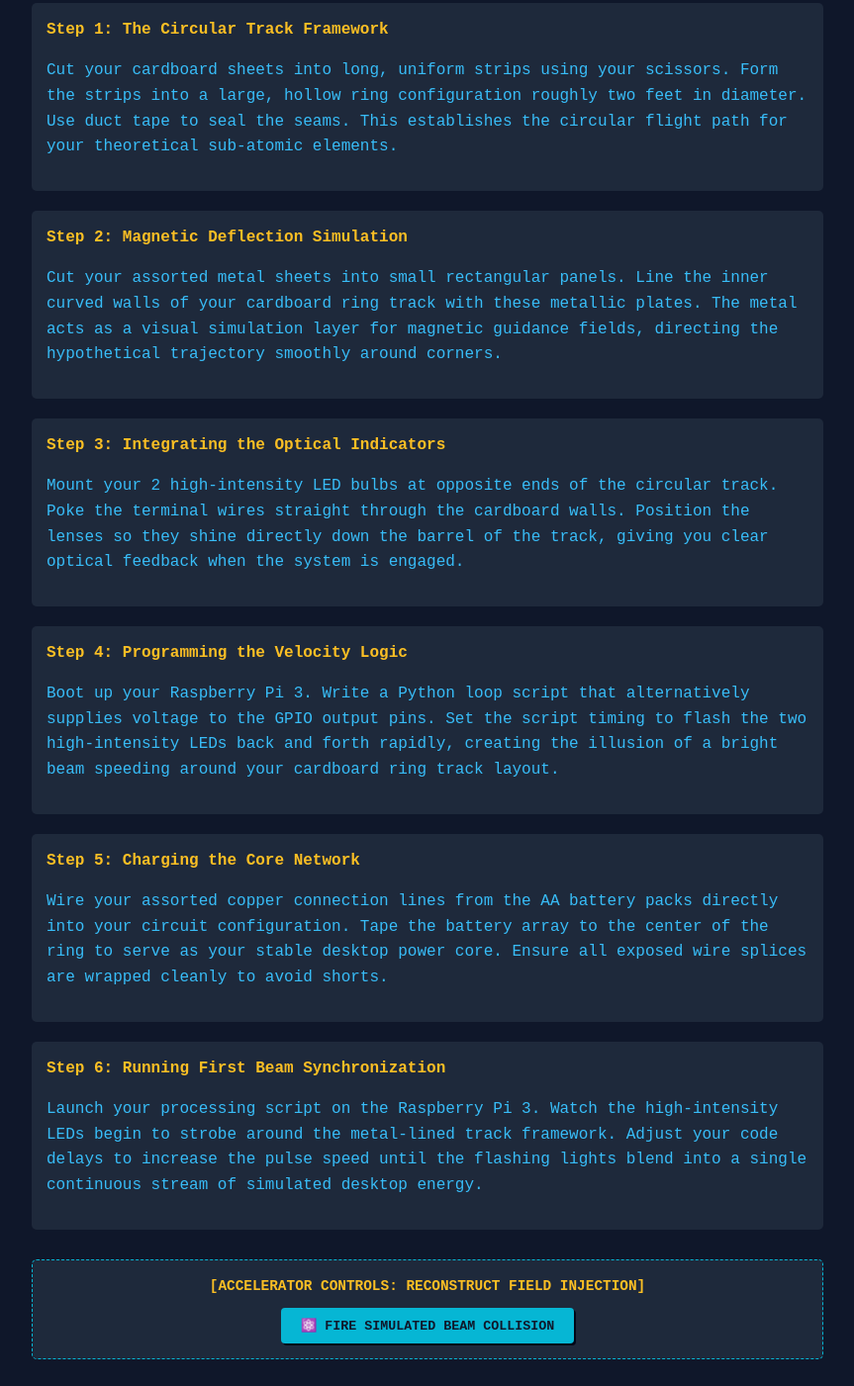
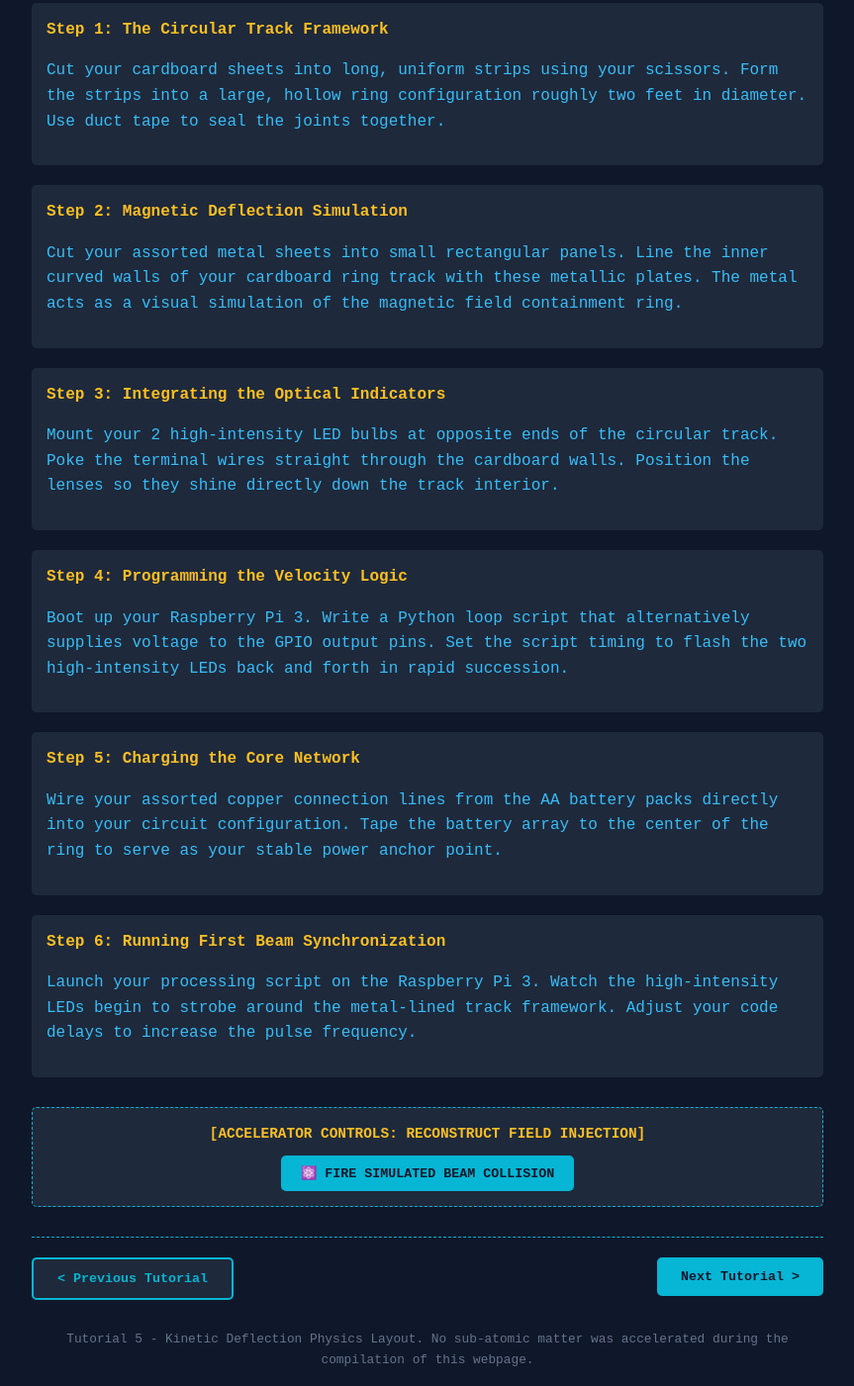
Before and after one commit to GreatGamesGuy67/DIY-tutorial-joke, a plain HTML site: page main/tut5.html in a window 1280 px wide. Shown: the part 693-2094 px from the top of the page at 99% size, without its empty margins (208-1071 px from the left). Drawn offline with Linux system fonts and the light colour scheme.

Commit message:
Add tutorial 6 to bootstrap.json and update tut5 navigation links

```diff
--- a/main/tut5.html
+++ b/main/tut5.html
@@ -85,7 +85,7 @@
     <h1>DIY Homemade Desktop Particle Accelerator</h1>
 
     <div class="warning-box">
-        PROJECT COMPLIANCE: Centralized kinetic velocity project. Sourcing standard cardboard chassis structures allows for flexible ring design without inducing localized structural collapse. Ensure battery terminals remain dry.
+        PROJECT COMPLIANCE: Centralized kinetic velocity project. Sourcing standard cardboard chassis structures allows for flexible ring design without inducing localized structural collapse. Ensure all LED wiring is insulated properly.
     </div>
 
     <h2>Required Inventory</h2>
@@ -105,38 +105,38 @@
 
     <div class="step">
         <div class="step-title">Step 1: The Circular Track Framework</div>
-        <p>Cut your cardboard sheets into long, uniform strips using your scissors. Form the strips into a large, hollow ring configuration roughly two feet in diameter. Use duct tape to seal the seams. This establishes the circular flight path for your theoretical sub-atomic elements.</p>
+        <p>Cut your cardboard sheets into long, uniform strips using your scissors. Form the strips into a large, hollow ring configuration roughly two feet in diameter. Use duct tape to seal the joints together.</p>
     </div>
 
     <div class="step">
         <div class="step-title">Step 2: Magnetic Deflection Simulation</div>
-        <p>Cut your assorted metal sheets into small rectangular panels. Line the inner curved walls of your cardboard ring track with these metallic plates. The metal acts as a visual simulation layer for magnetic guidance fields, directing the hypothetical trajectory smoothly around corners.</p>
+        <p>Cut your assorted metal sheets into small rectangular panels. Line the inner curved walls of your cardboard ring track with these metallic plates. The metal acts as a visual simulation of the magnetic field containment ring.</p>
     </div>
 
     <div class="step">
         <div class="step-title">Step 3: Integrating the Optical Indicators</div>
-        <p>Mount your 2 high-intensity LED bulbs at opposite ends of the circular track. Poke the terminal wires straight through the cardboard walls. Position the lenses so they shine directly down the barrel of the track, giving you clear optical feedback when the system is engaged.</p>
+        <p>Mount your 2 high-intensity LED bulbs at opposite ends of the circular track. Poke the terminal wires straight through the cardboard walls. Position the lenses so they shine directly down the track interior.</p>
     </div>
 
     <div class="step">
         <div class="step-title">Step 4: Programming the Velocity Logic</div>
-        <p>Boot up your Raspberry Pi 3. Write a Python loop script that alternatively supplies voltage to the GPIO output pins. Set the script timing to flash the two high-intensity LEDs back and forth rapidly, creating the illusion of a bright beam speeding around your cardboard ring track layout.</p>
+        <p>Boot up your Raspberry Pi 3. Write a Python loop script that alternatively supplies voltage to the GPIO output pins. Set the script timing to flash the two high-intensity LEDs back and forth in rapid succession.</p>
     </div>
 
     <div class="step">
         <div class="step-title">Step 5: Charging the Core Network</div>
-        <p>Wire your assorted copper connection lines from the AA battery packs directly into your circuit configuration. Tape the battery array to the center of the ring to serve as your stable desktop power core. Ensure all exposed wire splices are wrapped cleanly to avoid shorts.</p>
+        <p>Wire your assorted copper connection lines from the AA battery packs directly into your circuit configuration. Tape the battery array to the center of the ring to serve as your stable power anchor point.</p>
     </div>
 
     <div class="step">
         <div class="step-title">Step 6: Running First Beam Synchronization</div>
-        <p>Launch your processing script on the Raspberry Pi 3. Watch the high-intensity LEDs begin to strobe around the metal-lined track framework. Adjust your code delays to increase the pulse speed until the flashing lights blend into a single continuous stream of simulated desktop energy.</p>
+        <p>Launch your processing script on the Raspberry Pi 3. Watch the high-intensity LEDs begin to strobe around the metal-lined track framework. Adjust your code delays to increase the pulse frequency.</p>
     </div>
 
     <!-- Hardware Simulation Testing Area -->
     <div style="text-align: center; margin: 30px 0; padding: 15px; border: 1px dashed #06b6d4; background-color: #1e293b; border-radius: 5px;">
         <p style="margin: 0 0 10px 0; font-size: 0.9em; font-weight: bold; color: #fbbf24;">[ACCELERATOR CONTROLS: RECONSTRUCT FIELD INJECTION]</p>
-        <button onclick="fireParticleBeam()" style="background-color: #06b6d4; color: #0f172a; border: none; padding: 10px 20px; font-family: 'Courier New', monospace; font-weight: bold; border-radius: 4px; cursor: pointer; box-shadow: 2px 2px 0px #020617;">
+        <button onclick="fireParticleBeam()" style="background-color: #06b6d4; color: #0f172a; border: none; padding: 10px 20px; font-family: 'Courier New', monospace; font-weight: bold; border-radius: 5px; cursor: pointer;">
             ⚛️ FIRE SIMULATED BEAM COLLISION
         </button>
     </div>
@@ -150,7 +150,11 @@
             </button>
         </a>
 
-        <div style="width: 150px;"></div> <!-- Terminal page end placeholder node -->
+        <a href="tut6.html" style="text-decoration: none;">
+            <button type="button" style="background-color: #06b6d4; color: #0f172a; border: none; padding: 12px 24px; border-radius: 5px; font-family: 'Courier New', monospace; font-weight: bold; cursor: pointer;">
+                Next Tutorial &gt;
+            </button>
+        </a>
 
     </div>
 
```
Also changed, not shown: main/config/bootstrap.json (+9 -2 lines).
